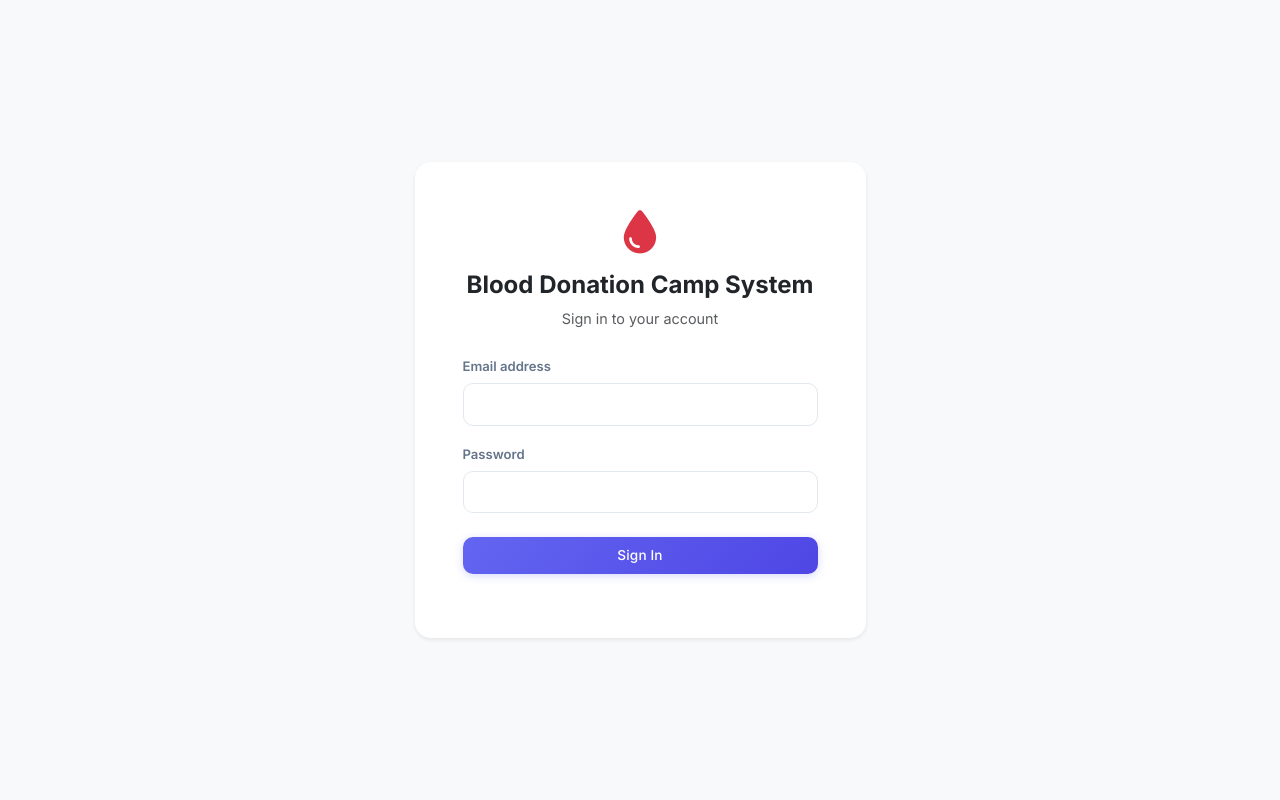
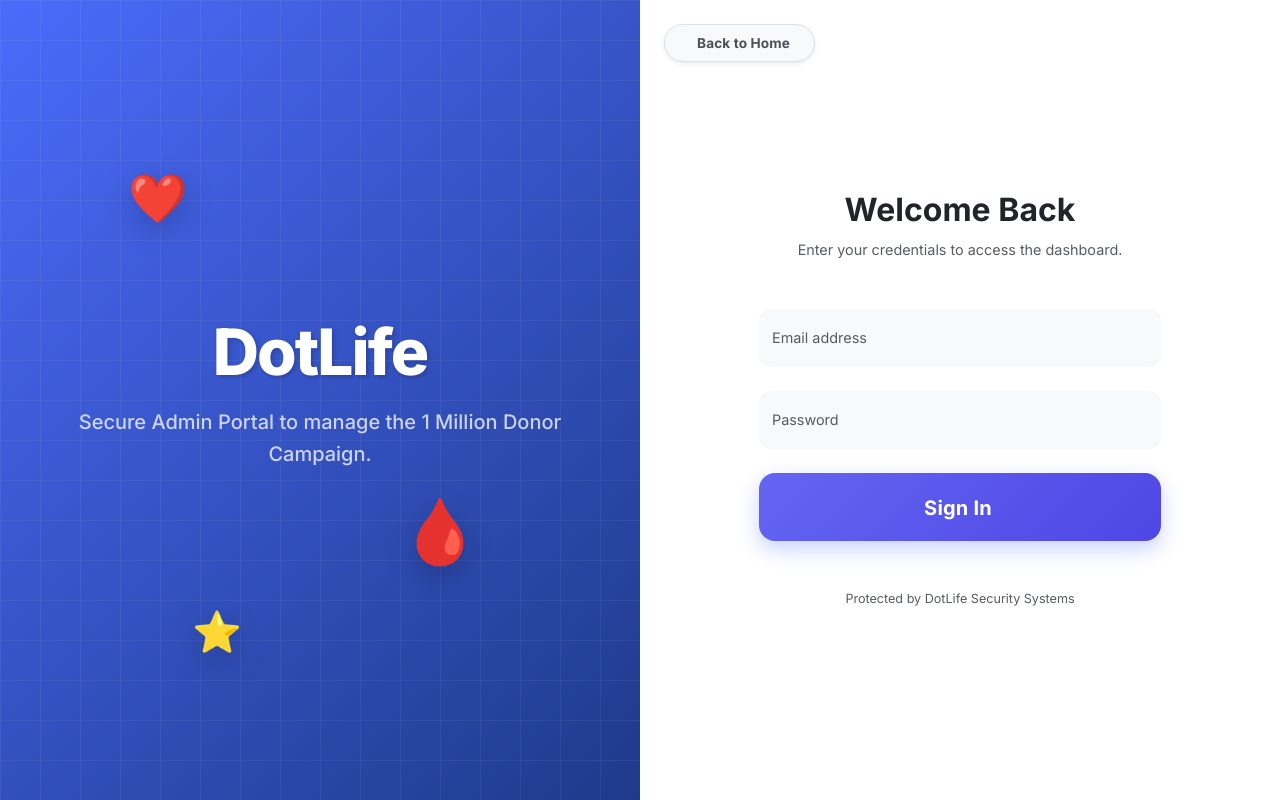
Before and after one commit to 0x0prateek/Blood-Donation-Camp-System, a Vue app in the folder frontend/: page /login in a window 1280 px wide. Built offline with nearby package versions, Linux system fonts and the light colour scheme.

Commit message:
feat: add next-gen login screen with SPA animations and Back to Home button
Signed-off-by: 0x0prateek <0x0prateek@users.noreply.github.com>

```diff
--- a/frontend/src/App.vue
+++ b/frontend/src/App.vue
@@ -1,10 +1,34 @@
 <template>
-  <router-view />
+  <router-view v-slot="{ Component }">
+    <transition name="page-fade" mode="out-in">
+      <component :is="Component" />
+    </transition>
+  </router-view>
 </template>
 
 <script setup>
 </script>
 
 <style>
-/* Any global overrides can go here */
+/* Next Gen SPA Transitions */
+.page-fade-enter-active,
+.page-fade-leave-active {
+  transition: opacity 0.3s ease, transform 0.3s ease;
+}
+
+.page-fade-enter-from {
+  opacity: 0;
+  transform: translateY(10px) scale(0.99);
+}
+
+.page-fade-leave-to {
+  opacity: 0;
+  transform: translateY(-10px) scale(0.99);
+}
+
+html, body {
+  margin: 0;
+  padding: 0;
+  overflow-x: hidden;
+}
 </style>
--- a/frontend/src/views/Login.vue
+++ b/frontend/src/views/Login.vue
@@ -1,37 +1,68 @@
 <template>
-  <div class="login-page">
-    <div class="container h-100">
-      <div class="row h-100 align-items-center justify-content-center">
-        <div class="col-12 col-md-8 col-lg-5">
-          <div class="card shadow-sm border-0">
-            <div class="card-body p-5">
-              <div class="text-center mb-4">
-                <div class="mb-3">
-                  <i class="fas fa-tint text-danger fa-3x"></i>
-                </div>
-                <h4 class="fw-bold">Blood Donation Camp System</h4>
-                <p class="text-muted">Sign in to your account</p>
-              </div>
+  <div class="login-page d-flex min-vh-100">
+    <!-- Left Side: Gamified Branding -->
+    <div class="d-none d-lg-flex col-lg-6 bg-brand align-items-center justify-content-center position-relative overflow-hidden">
+      <!-- Animated Background Grid -->
+      <div class="grid-bg"></div>
 
-              <form @submit.prevent="handleLogin">
-                <div class="mb-3">
-                  <label class="form-label">Email address</label>
-                  <input v-model="email" type="email" class="form-control" required />
-                </div>
-                <div class="mb-4">
-                  <label class="form-label">Password</label>
-                  <input v-model="password" type="password" class="form-control" required />
-                </div>
+      <!-- Floating Elements -->
+      <div class="floating-icons">
+        <div class="icon-flyer icon-1">❤️</div>
+        <div class="icon-flyer icon-2">🩸</div>
+        <div class="icon-flyer icon-3">⭐</div>
+      </div>
 
-                <div v-if="error" class="alert alert-danger py-2">{{ error }}</div>
+      <div class="z-2 text-center text-white p-5">
+        <h1 class="display-3 fw-black mb-3 text-shadow-sm">DotLife</h1>
+        <p class="lead fw-medium opacity-75">Secure Admin Portal to manage the 1 Million Donor Campaign.</p>
+      </div>
+    </div>
 
-                <button type="submit" class="btn btn-primary w-100 mb-3" :disabled="loading">
-                  <span v-if="loading" class="spinner-border spinner-border-sm me-2"></span>
-                  Sign In
-                </button>
-              </form>
-            </div>
+    <!-- Right Side: Login Form -->
+    <div class="col-12 col-lg-6 d-flex flex-column align-items-center justify-content-center bg-white position-relative">
+
+      <!-- Back to Home Button -->
+      <router-link to="/" class="back-btn btn btn-light rounded-pill px-4 py-2 position-absolute top-0 start-0 m-4 fw-bold shadow-sm d-flex align-items-center gap-2 transition-all">
+        <i class="bi bi-arrow-left"></i> Back to Home
+      </router-link>
+
+      <div class="w-100 px-4" style="max-width: 450px;">
+        <!-- Mobile Header (Only visible on small screens) -->
+        <div class="d-lg-none text-center mb-5">
+          <div class="d-inline-flex align-items-center justify-content-center bg-danger text-white rounded-circle mb-3 shadow-sm" style="width: 60px; height: 60px;">
+            <i class="bi bi-droplet-fill fs-3"></i>
           </div>
+          <h2 class="fw-bold text-dark">DotLife Admin</h2>
+        </div>
+
+        <div class="text-center mb-5 d-none d-lg-block">
+          <h2 class="fw-bold text-dark mb-2">Welcome Back</h2>
+          <p class="text-muted">Enter your credentials to access the dashboard.</p>
+        </div>
+
+        <form @submit.prevent="handleLogin" class="needs-validation fade-in-up">
+          <div class="mb-4 form-floating">
+            <input v-model="email" type="email" class="form-control bg-light border-0 custom-input" id="floatingEmail" placeholder="name@example.com" required />
+            <label for="floatingEmail" class="text-muted">Email address</label>
+          </div>
+
+          <div class="mb-4 form-floating">
+            <input v-model="password" type="password" class="form-control bg-light border-0 custom-input" id="floatingPassword" placeholder="Password" required />
+            <label for="floatingPassword" class="text-muted">Password</label>
+          </div>
+
+          <div v-if="error" class="alert alert-danger py-2 rounded-3 border-0 shadow-sm animate-shake">
+            <i class="bi bi-exclamation-circle-fill me-2"></i> {{ error }}
+          </div>
+
+          <button type="submit" class="btn btn-primary w-100 py-3 mt-2 rounded-4 fw-bold fs-5 btn-login transition-all" :disabled="loading">
+            <span v-if="loading" class="spinner-border spinner-border-sm me-2"></span>
+            <span v-else>Sign In <i class="bi bi-arrow-right-short ms-1 fs-4"></i></span>
+          </button>
+        </form>
+
+        <div class="text-center mt-5 text-muted small fade-in-up" style="animation-delay: 0.2s;">
+          Protected by DotLife Security Systems
         </div>
       </div>
     </div>
@@ -58,7 +89,7 @@
 
   try {
     await authStore.login({ email: email.value, password: password.value })
-    router.push(route.query.redirect || '/')
+    router.push(route.query.redirect || '/admin/dashboard')
   } catch (err) {
     error.value = err.response?.data?.message || 'Login failed. Please check your credentials.'
   } finally {
@@ -69,7 +100,105 @@
 
 <style scoped>
 .login-page {
-  height: 100vh;
-  background-color: #f8f9fa;
+  font-family: 'Inter', system-ui, -apple-system, sans-serif;
+}
+
+.bg-brand {
+  background: linear-gradient(135deg, #4b6bfb 0%, #1e3a8a 100%);
+}
+
+.grid-bg {
+  position: absolute;
+  top: 0; left: 0; width: 100%; height: 100%;
+  background-image:
+    linear-gradient(to right, rgba(255,255,255,0.05) 1px, transparent 1px),
+    linear-gradient(to bottom, rgba(255,255,255,0.05) 1px, transparent 1px);
+  background-size: 40px 40px;
+}
+
+.fw-black {
+  font-weight: 900;
+  letter-spacing: -2px;
+}
+.text-shadow-sm {
+  text-shadow: 2px 2px 4px rgba(0,0,0,0.2);
+}
+
+.custom-input {
+  border-radius: 12px;
+  transition: all 0.3s ease;
+}
+.custom-input:focus {
+  box-shadow: 0 0 0 4px rgba(75, 107, 251, 0.15);
+  background-color: #fff !important;
+}
+
+.btn-login {
+  background-color: #4b6bfb;
+  border: none;
+  box-shadow: 0 8px 20px rgba(75, 107, 251, 0.3);
+  display: flex;
+  align-items: center;
+  justify-content: center;
+}
+.btn-login:hover:not(:disabled) {
+  transform: translateY(-2px);
+  box-shadow: 0 10px 25px rgba(75, 107, 251, 0.4);
+  background-color: #3b5bdb;
+}
+
+.back-btn {
+  color: #495057;
+  border: 1px solid #dee2e6;
+}
+.back-btn:hover {
+  background: #f8f9fa;
+  transform: translateX(-3px);
+  color: #111;
+  border-color: #adb5bd;
+}
+
+.transition-all {
+  transition: all 0.3s ease;
+}
+
+/* Animations */
+.fade-in-up {
+  animation: fadeInUp 0.6s cubic-bezier(0.16, 1, 0.3, 1) both;
+}
+@keyframes fadeInUp {
+  from { opacity: 0; transform: translateY(20px); }
+  to { opacity: 1; transform: translateY(0); }
+}
+
+.animate-shake {
+  animation: shake 0.5s cubic-bezier(.36,.07,.19,.97) both;
+}
+@keyframes shake {
+  10%, 90% { transform: translate3d(-1px, 0, 0); }
+  20%, 80% { transform: translate3d(2px, 0, 0); }
+  30%, 50%, 70% { transform: translate3d(-4px, 0, 0); }
+  40%, 60% { transform: translate3d(4px, 0, 0); }
+}
+
+/* Floating Icons for Brand Side */
+.floating-icons {
+  position: absolute;
+  width: 100%; height: 100%; top: 0; left: 0;
+  pointer-events: none; z-index: 1;
+}
+.icon-flyer {
+  position: absolute; font-size: 3rem;
+  filter: drop-shadow(0 10px 15px rgba(0,0,0,0.2));
+  animation: float-icon 6s ease-in-out infinite;
+}
+.icon-1 { top: 20%; left: 20%; animation-delay: 0s; }
+.icon-2 { top: 60%; right: 25%; animation-delay: 1.5s; font-size: 4rem; }
+.icon-3 { top: 75%; left: 30%; animation-delay: 3s; font-size: 2.5rem; }
+
+@keyframes float-icon {
+  0% { transform: translateY(0) rotate(0deg); }
+  50% { transform: translateY(-20px) rotate(10deg); }
+  100% { transform: translateY(0) rotate(0deg); }
 }
 </style>
```
